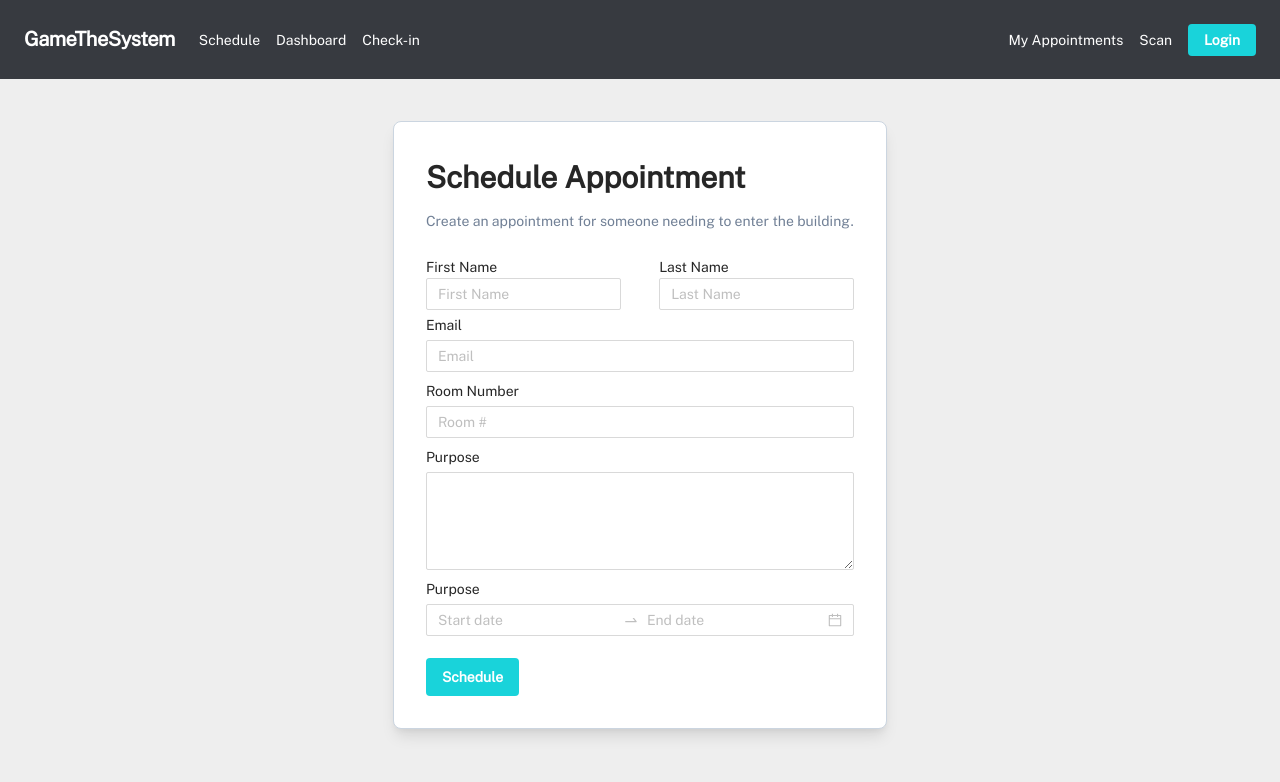
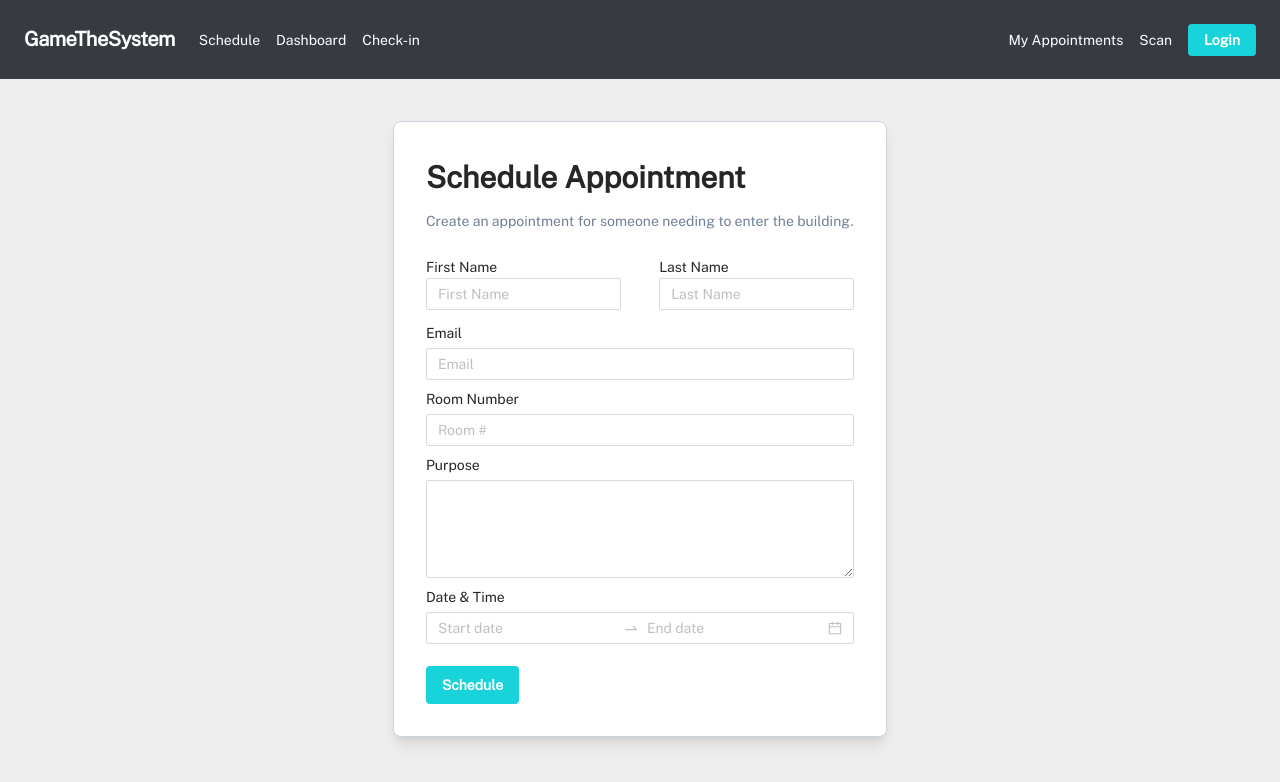
Before and after one commit to HACC2020/GameTheSystem, a Next.js app in the folder ui/: page /schedule in a window 1280 px wide. Shown: the top 782 px of the page. Built offline with nearby package versions, Linux system fonts and the light colour scheme.

Commit message:
added name fields

```diff
--- a/ui/components/Schedule/Schedule.jsx
+++ b/ui/components/Schedule/Schedule.jsx
@@ -15,8 +15,8 @@ function Schedule() {
     status: 'success',
     message: 'Successfully scheduled an appointment!',
   });
-  const [firstname, setFirstName] = useState('');
-  const [lastname, setLastName] = useState('');
+  // const [firstname, setFirstName] = useState('');
+  // const [lastname, setLastName] = useState('');
   const [email, setEmail] = useState('');
   const [purpose, setPurpose] = useState('');
   const [room, setRoom] = useState('');
@@ -73,12 +73,12 @@ function Schedule() {
         <div className="text-gray-600 mb-4">
           Create an appointment for someone needing to enter the building.
         </div>
-        <div className="flex justify-between">
-          <div className="pt-2 pb-1">
+        <div className="mb-1 flex justify-between">
+          <div className="pt-2 pb-2">
             <div>First Name</div>
             <Input onChange={(value) => setFirstName(value)} placeholder="First Name" />
           </div>
-          <div className="pt-2 pb-1">
+          <div className="pt-2 pb-2">
             <div>Last Name</div>
             <Input onChange={(value) => setLastName(value)} placeholder="Last Name" />
           </div>
@@ -89,7 +89,7 @@ function Schedule() {
         <Input onChange={(value) => setRoom(value.target.value)} placeholder="Room #" />
         <div className="pt-2 pb-1">Purpose</div>
         <TextArea onChange={(value) => setPurpose(value.target.value)} rows={4} />
-        <div className="pt-2 pb-1">Purpose</div>
+        <div className="pt-2 pb-1">Date & Time</div>
         <RangePicker
           className="w-full"
           showTime={{ format: 'HH:mm' }}
```
